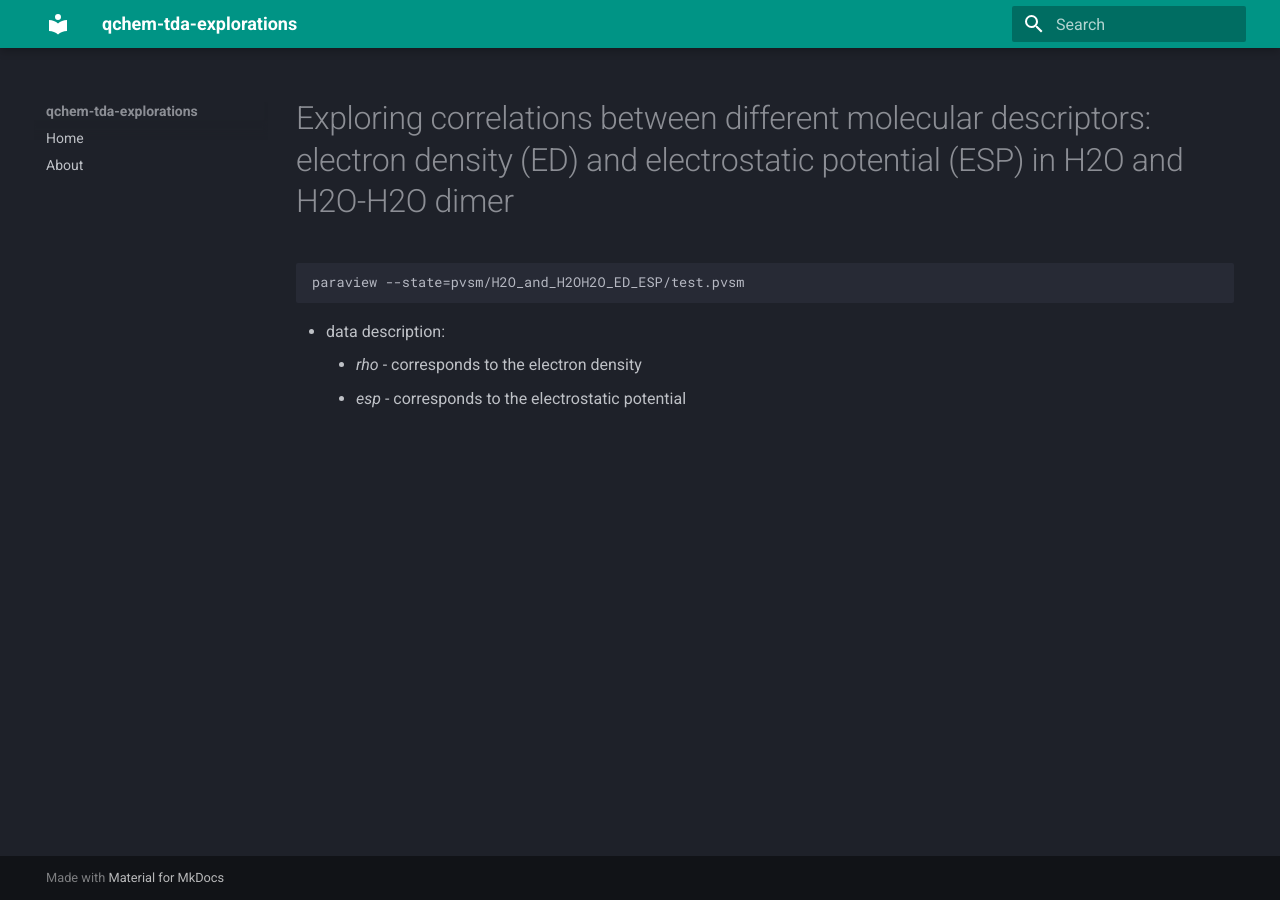
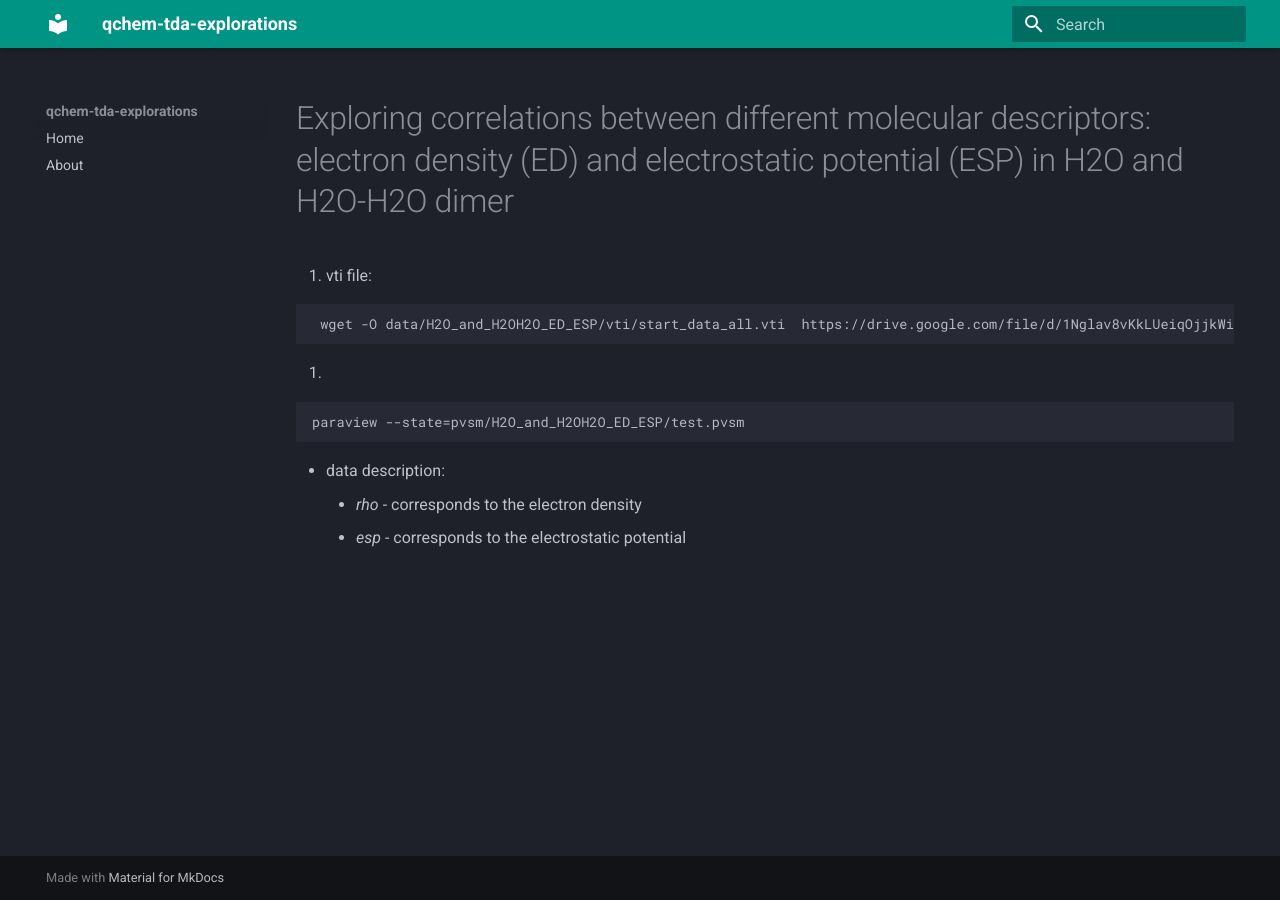
Before and after one commit to tda-qchem/tda-qchem-explorations, an MkDocs documentation site: the page built from docs/H2O_and_H2OH2O_ED_ESP.md, in a window 1280 px wide. Built offline with MkDocs 1.6.1 and Material for MkDocs 9.7.7, drawn with Linux system fonts in a browser that asks for light colours.

Commit message:
add link to vti file

````diff
--- a/docs/H2O_and_H2OH2O_ED_ESP.md
+++ b/docs/H2O_and_H2OH2O_ED_ESP.md
@@ -1,5 +1,13 @@
 # Exploring correlations between different molecular descriptors: electron density (ED) and electrostatic potential (ESP) in H2O and H2O-H2O dimer
 
+1. vti file:
+
+```
+ wget -O data/H2O_and_H2OH2O_ED_ESP/vti/start_data_all.vti  https://drive.google.com/file/d/1Nglav8vKkLUeiqOjjkWiZKVLGEfo_5ET/view?usp=share_link
+```
+
+
+2.
 
 ```
 paraview --state=pvsm/H2O_and_H2OH2O_ED_ESP/test.pvsm
````
